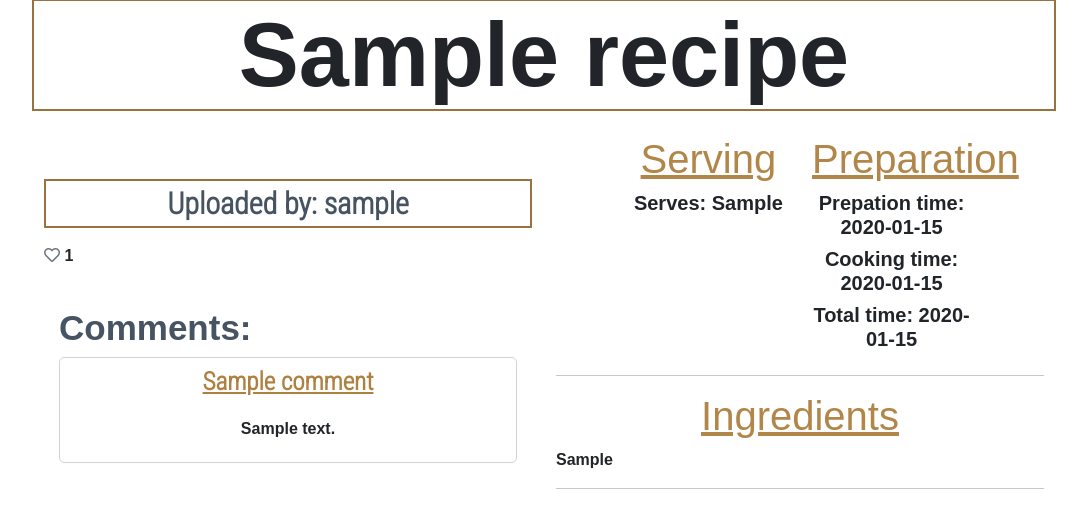
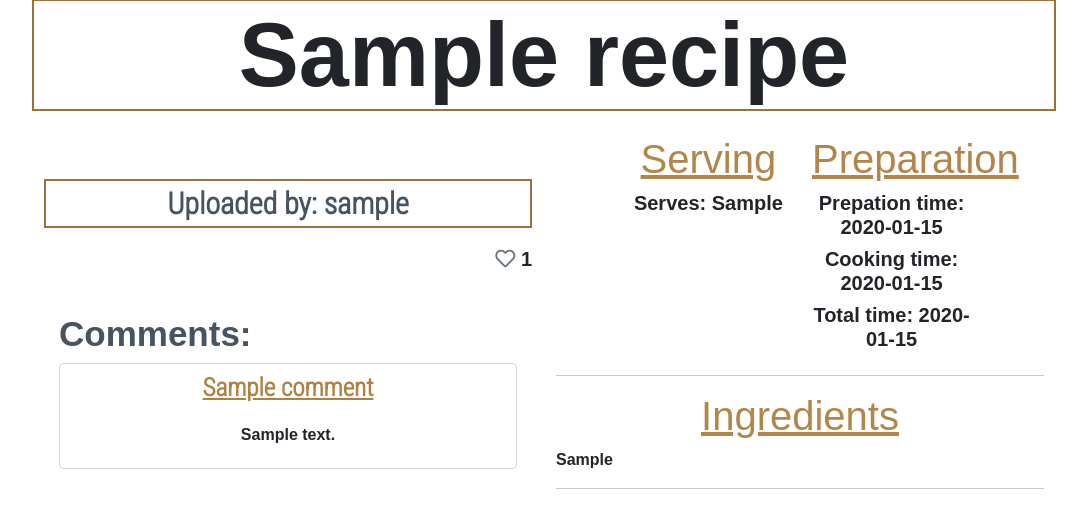
Before and after one commit to Sharpryan20/food-twisters, a Django app: a page that uses templates/recipe_detail.html in a window 1280 px wide. Shown: the part 181-689 px from the top of the page, without its empty margins (96-1183 px from the left). Run offline with Django 3.2, Linux system fonts and the light colour scheme; tables that the repository leaves empty hold one stand-in row (values such as "Sample post"); some libraries are stand-ins or nearby versions; some web fonts are replaced.

Commit message:
increased like button size and aligned it to the right of the column.

```diff
--- a/static/css/style.css
+++ b/static/css/style.css
@@ -286,6 +286,11 @@ body {
     color: #AE8141;
 }
 
+.recipe_like {
+    font-size: 20px;
+    text-align: right;
+}
+
 /* Category CSS */
 
 .category-title {
--- a/templates/recipe_detail.html
+++ b/templates/recipe_detail.html
@@ -16,6 +16,7 @@
                         <p class="detail-image-text card-upload">
                             Uploaded by: {{ recipe.author }}
                         </p>
+                        <div class="recipe_like">
                             {% if user.is_authenticated %}
                             <form action="{% url 'recipe_like' recipe.slug %}" class="d-inline" method="POST">
                                 {% csrf_token %}
@@ -36,6 +37,7 @@
                             <span class="text-secondary"><i class="far fa-heart"></i></span>
                             {% endif %}
                             <span class="text-seconday"> {{ recipe.number_of_likes }}</span>
+                        </div>
                     </div>
                     <div class="comment-section">
                         <div class="recipe-comment">
```
Lines whose indentation alone changed are shown as unchanged.
